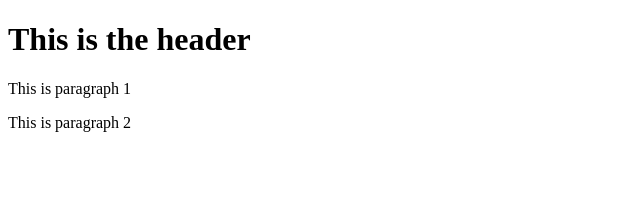
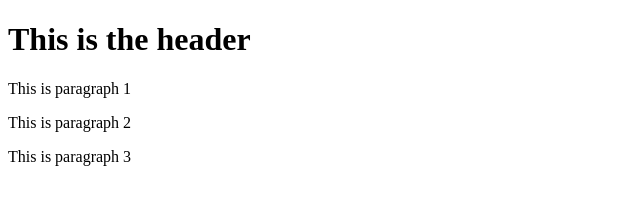
Before and after one commit to amna74670/git-test2, a website: page index.html in a window 1280 px wide. Shown: the whole page, without its empty margins (0-640 px from the left). Drawn offline with Linux system fonts and the light colour scheme.

Commit message:
fourth commit

```diff
--- a/index.html
+++ b/index.html
@@ -8,5 +8,6 @@
     <h1>This is the header</h1>
     <p>This is paragraph 1</p>
     <p>This is paragraph 2</p>
+    <p>This is paragraph 3</p>
   </body>
 </html>
```
Also changed, not shown: package.json (added, +24 -0 lines), 2 other files.
